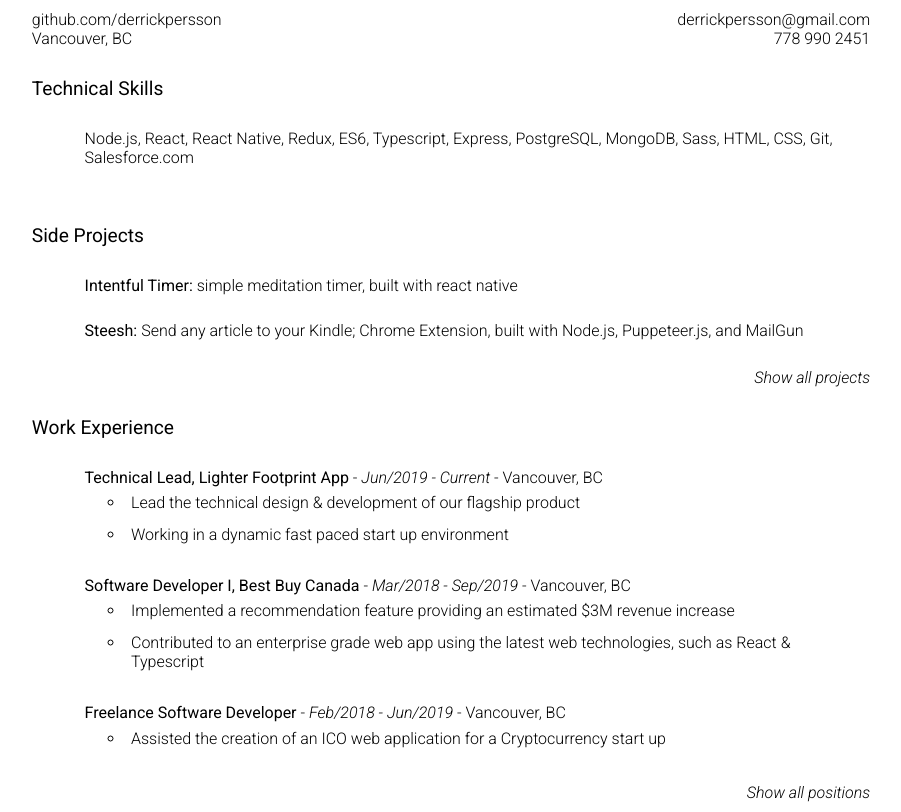
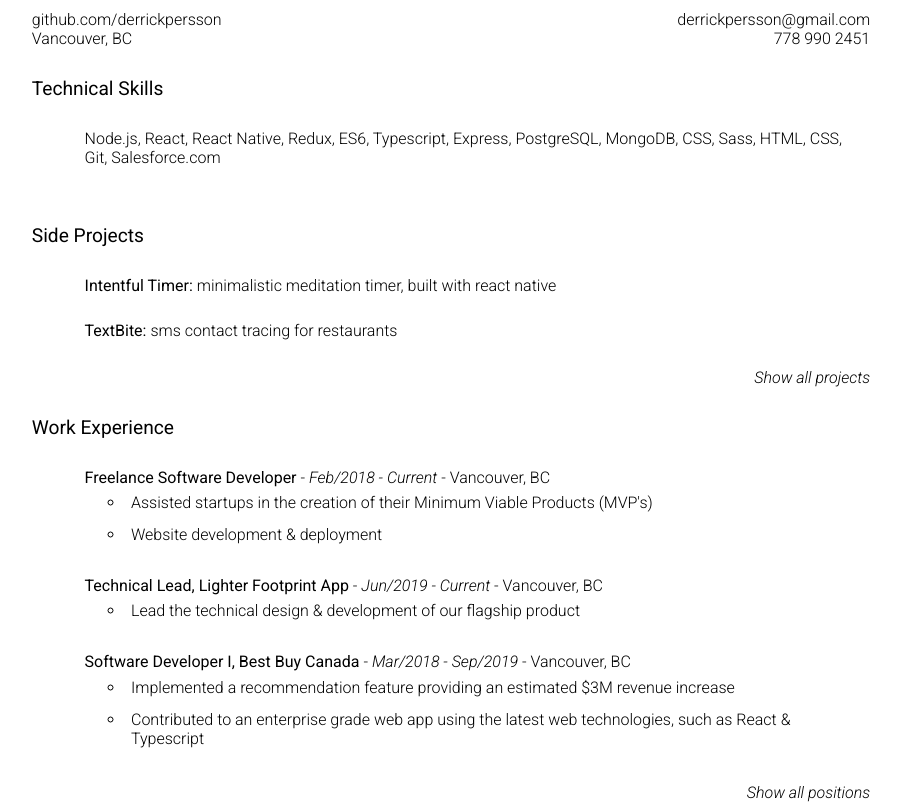
Before and after one commit to derrickpersson/derrickpersson.github.io, a plain HTML site: page index.html in a window 1280 px wide. Shown: the part 106-918 px from the top of the page, without its empty margins (189-1090 px from the left). Drawn offline with nearby package versions, Linux system fonts and the light colour scheme.

Commit message:
Updating to latest job roles

```diff
--- a/index.html
+++ b/index.html
@@ -19,7 +19,7 @@
     </div>
 
     <div class="section details-left">
-      <a href="http://www.github.com/derrickpersson">github.com/derrickpersson</a>
+      <a href="http://www.github.com/derrickpersson" target="__blank">github.com/derrickpersson</a>
       <br>
       <span class="location">Vancouver, BC </span>
     </div>
@@ -34,7 +34,7 @@
       <h2> Technical Skills </h2>
       <ul>
         <li>
-          Node.js, React, React Native, Redux, ES6, Typescript, Express, PostgreSQL, MongoDB, Sass, HTML, CSS, Git,
+          Node.js, React, React Native, Redux, ES6, Typescript, Express, PostgreSQL, MongoDB, CSS, Sass, HTML, CSS, Git,
           Salesforce.com
         </li>
         <ul>
@@ -44,23 +44,26 @@
       <h2> Side Projects </h2>
       <ul id="side-projects-list">
         <li>
-          <a href="https://intentfulmeditation.com/">
-            <span class="portfolio-project">Intentful Timer: </span>simple meditation timer,
-           built with react native</a>
+          <a href="https://intentfulmeditation.com/" target="__blank">
+            <span class="portfolio-project">Intentful Timer: </span>minimalistic meditation timer, built with react native</a>
         </li>
-        <li class="hidden-on-print">
+        <li>
+          <a href="https://textbite.ca/" target="__blank">
+            <span class="portfolio-project">TextBite: </span>sms contact tracing for restaurants</a>
+        </li>
+        <li class="hidden">
           <a href="https://github.com/derrickpersson/steesh-server"><span class="portfolio-project">Steesh: </span>Send
             any article to your Kindle; Chrome Extension, built with Node.js, Puppeteer.js, and MailGun</a>
-        </li>
-        <li class="hidden">
-          <a href="https://github.com/derrickpersson/FriendTrip"><span class="portfolio-project">FriendTrip:</span> Trip
-            planning with friends; built with Node.js, React, Redux, PostgreSQL</a>
         </li>
         <li class="hidden">
           <a href="https://github.com/derrickpersson/meteor-accounts"><span class="portfolio-project">Simple Account: </span>User registration & login built with Meteor.js</a>
         </li>
         <li class="hidden">
           <a href="https://github.com/derrickpersson/github-favs"><span class="portfolio-project">Git Hub Favs:</span> Simple REST backend service to cache Git Hub repos, built with Java & Spring</a>
+        </li>
+        <li class="hidden">
+          <a href="https://github.com/derrickpersson/FriendTrip"><span class="portfolio-project">FriendTrip:</span> Trip
+            planning with friends; built with Node.js, React, Redux, PostgreSQL</a>
         </li>
       </ul>
       <a id="show-more-projects" class="show-more" href="javascript:showChildren('side-projects-list', 'show-more-projects')">Show all projects</a>
@@ -70,18 +73,27 @@
       <h2> Work Experience </h2>
       <ul id="positions-list" class="jobs">
         <li>
+          <span class="title">Freelance Software Developer</span> -
+          <span class="duration"> Feb/2018 - Current </span> - Vancouver, BC
+          <ul>
+            <li>
+              Assisted startups in the creation of their Minimum Viable Products (MVP's)
+            </li>
+            <li>
+              Website development & deployment
+            </li>
+          </ul>
+        </li>
+        <li>
           <span class="title">Technical Lead, Lighter Footprint App</span> -
           <span class="duration"> Jun/2019 - Current </span> - Vancouver, BC
           <ul>
             <li>
               Lead the technical design & development of our flagship product
             </li>
-            <li>
-              Working in a dynamic fast paced start up environment
-            </li>
           </ul>
         </li>
-        <li>
+        <li class="hidden-on-print">
           <span class="title">Software Developer I, Best Buy Canada </span> -
           <span class="duration"> Mar/2018 - Sep/2019 </span> - Vancouver, BC
           <ul>
@@ -90,15 +102,6 @@
             </li>
             <li>
               Contributed to an enterprise grade web app using the latest web technologies, such as React & Typescript
-            </li>
-          </ul>
-        </li>
-        <li class="hidden-on-print">
-          <span class="title">Freelance Software Developer</span> -
-          <span class="duration"> Feb/2018 - Jun/2019 </span> - Vancouver, BC
-          <ul>
-            <li>
-              Assisted the creation of an ICO web application for a Cryptocurrency start up
             </li>
           </ul>
         </li>
@@ -148,10 +151,10 @@
           <span class="institution">Continuing Education</span>
           <ul>
             <li>
-              <a href="https://www.coursera.org/learn/algorithms-part1">Algorithms Part I & II - Princeton University</a>
+              <a href="https://www.coursera.org/learn/algorithms-part1" target="__blank">Algorithms Part I & II - Princeton University</a>
             </li>
             <li>
-              <a href="https://www.udemy.com/course/docker-mastery-for-nodejs">Docker Mastery with Bret Fisher</a>
+              <a href="https://www.udemy.com/course/docker-mastery-for-nodejs" target="__blank">Docker Mastery with Bret Fisher</a>
             </li>
           </ul>
         </li>
--- a/main.css
+++ b/main.css
@@ -26,10 +26,6 @@ body{
     grid-column: col-start 7 / span 4;
     text-align: right;
   }
-
-/*  .section.footer{
-    grid-column: col-start 6 / span 2;
-  }*/
 
 }
 
```
Also changed, not shown: 1 other file.
